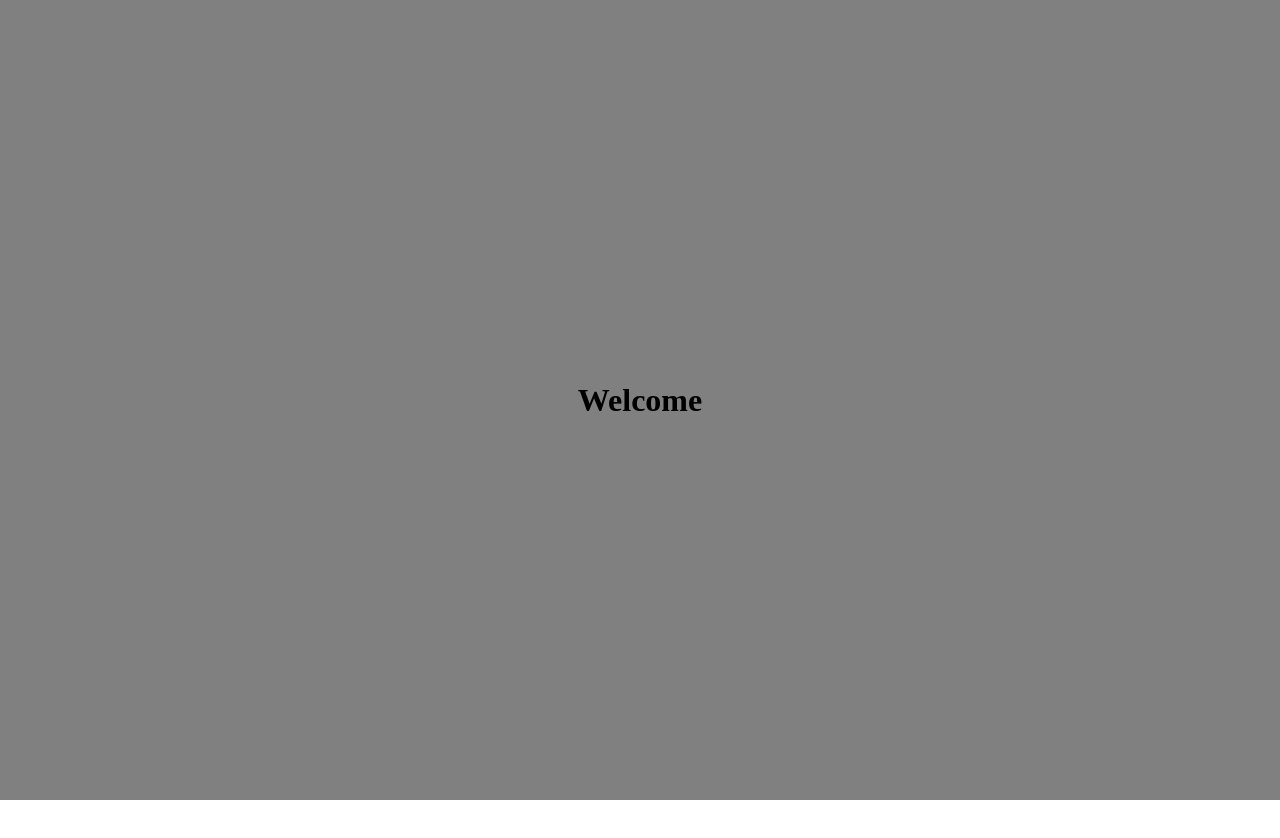
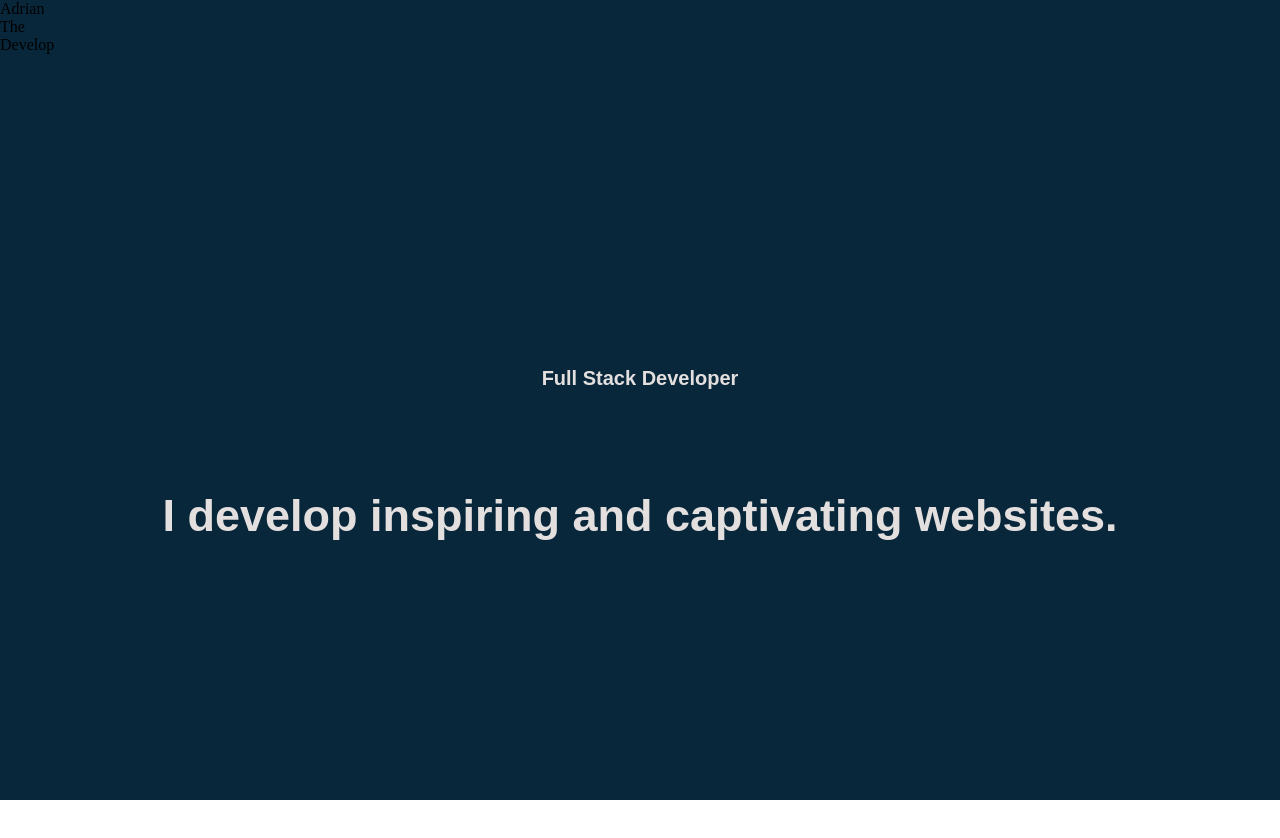
Before and after one commit to valverdea45/adrian-the-dev, a React (Create React App) app: page / in a window 1280 px wide. Shown: the top 838 px of the page. Before the commit the page ends 800 px from the top, so only its background shows below. Built offline with nearby package versions, Linux system fonts and the light colour scheme.

Commit message:
updated css on portfolio component

```diff
--- a/src/LoadingPage.css
+++ b/src/LoadingPage.css
@@ -23,7 +23,7 @@
 }
 
 .grayscreen {
-    background-color: gray;
+    background-color: rgb(8, 39, 59);
     height: 100vh;
     width: 100%;
     overflow: hidden;
--- a/src/Portfolio.css
+++ b/src/Portfolio.css
@@ -1,8 +1,45 @@
 .background {
-    background-color: gray;
-    display: flex;
+    background-color: rgb(8, 39, 59);
     height: 100vh;
     width: 100%;
+}
+
+.Headline {
+    color: rgb(228, 223, 223);
+    font: bold;
+    font-family: Arial, Helvetica, sans-serif;
+    padding-top: 50px;
+    font-size: 45px
+}
+
+.flexbox {
+    display: flex;
+    flex-direction: column;
     align-items: center;
     justify-content: center;
+    height: 100vh;
+    width: 100%;
 }
+
+.Headline-2 {
+    color: rgb(228, 223, 223);
+    font-family: Arial, Helvetica, sans-serif;
+    font-size: 20px;
+    padding-bottom: 50px;
+}
+
+.fadeIn {
+    animation-name: fadeIn;
+    animation-duration: 1s;
+    animation-timing-function: ease-in;
+}
+
+@keyframes fadeIn {
+    from {
+        opacity: 0;
+    }
+
+    to {
+        opacity: 1;
+    }
+}
--- a/src/Portfolio.js
+++ b/src/Portfolio.js
@@ -5,7 +5,15 @@ function Portfolio() {
     return (
         <div>
             <div className="background">
-                <h1>Welcome</h1>
+                <div className="fadeIn">
+                    <p>Adrian</p>
+                    <p>The</p>
+                    <p>Develop</p>
+                    <div className="flexbox">
+                        <h4 className="Headline-2">Full Stack Developer</h4>
+                        <h1 className="Headline">I develop inspiring and captivating websites.</h1>
+                    </div>
+                </div>
             </div>
         </div>
     )
```
